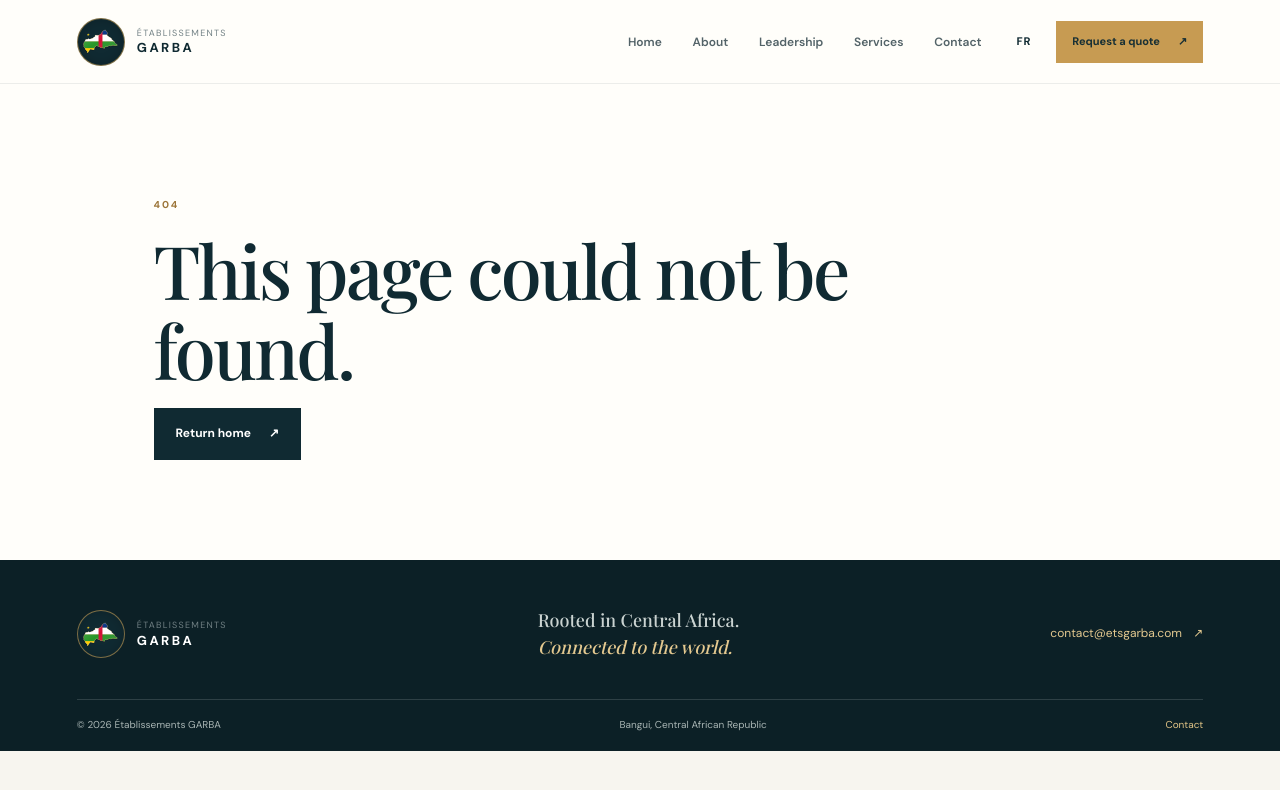
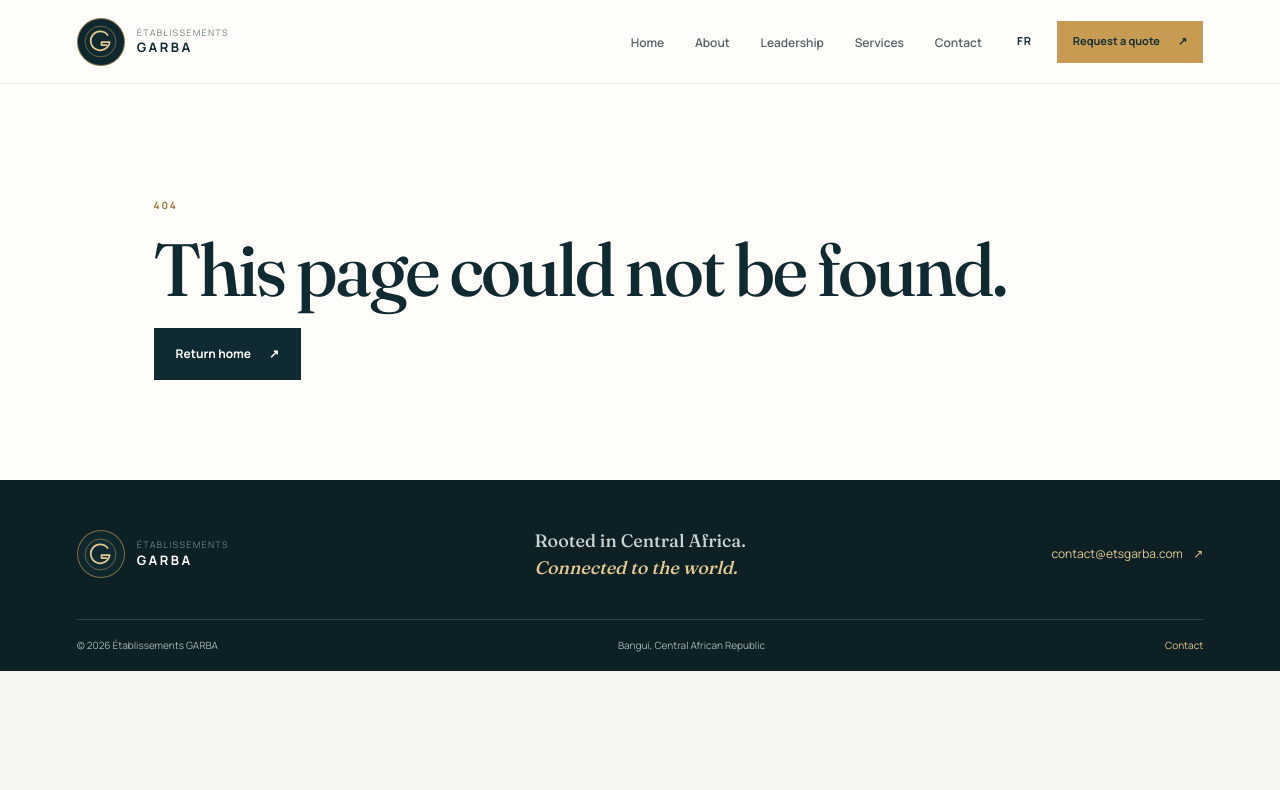
Before and after one commit to adab-tech/etsgarba, a plain HTML site: page web/index.html in a window 1280 px wide. Drawn offline with nearby package versions, Linux system fonts and the light colour scheme.

Commit message:
Polish Ets Garba brand and service imagery
Co-authored-by: Copilot <223556219+Copilot@users.noreply.github.com>

```diff
--- a/web/index.html
+++ b/web/index.html
@@ -7,9 +7,6 @@
     <meta name="description" content="Ets Garba is a trading house in Bangui, Central African Republic, working across general trade, import-export, automotive, equipment and more.">
     <title>Ets Garba — Rooted in Central Africa, connected to the world</title>
     <script>document.write(`<base href="${location.pathname === "/etsgarba" || location.pathname.startsWith("/etsgarba/") ? "/etsgarba/" : "/"}">`);</script>
-    <link rel="preconnect" href="https://fonts.googleapis.com">
-    <link rel="preconnect" href="https://fonts.gstatic.com" crossorigin>
-    <link href="https://fonts.googleapis.com/css2?family=DM+Sans:wght@400;500;600;700&family=Playfair+Display:wght@500;600;700&display=swap" rel="stylesheet">
     <link rel="stylesheet" href="static/site.css">
     <script defer src="static/site.js"></script>
   </head>
@@ -17,7 +14,7 @@
     <a class="skip-link" href="#main">Skip to content</a>
     <header class="site-header">
       <a class="brand" href="/" data-route="/" aria-label="Ets Garba home">
-        <span class="brand-mark" aria-hidden="true"><img src="static/car-flag-map.svg" alt=""></span>
+        <span class="brand-mark" aria-hidden="true"><img src="static/garba-mark.svg" alt=""></span>
         <span class="brand-name">Établissements <strong>GARBA</strong></span>
       </a>
       <button class="menu-toggle" type="button" aria-expanded="false" aria-controls="primary-nav">
@@ -41,7 +38,7 @@
     <footer class="site-footer">
       <div class="footer-top">
         <a class="brand brand-light" href="/" data-route="/">
-          <span class="brand-mark" aria-hidden="true"><img src="static/car-flag-map.svg" alt=""></span>
+          <span class="brand-mark" aria-hidden="true"><img src="static/garba-mark.svg" alt=""></span>
           <span class="brand-name">Établissements <strong>GARBA</strong></span>
         </a>
         <p class="footer-motto">Rooted in Central Africa.<br><em>Connected to the world.</em></p>
--- a/web/static/site.css
+++ b/web/static/site.css
@@ -8,8 +8,39 @@
   --gold-light: #e4c990;
   --muted: #718084;
   --line: #dce1dc;
-  --serif: "Playfair Display", Georgia, serif;
-  --sans: "DM Sans", Arial, sans-serif;
+  --serif: "Fraunces", Georgia, serif;
+  --sans: "Manrope", Arial, sans-serif;
+}
+
+@font-face {
+  font-family: Fraunces;
+  font-style: normal;
+  font-weight: 100 900;
+  font-display: swap;
+  src: url("fonts/fraunces-latin.woff2") format("woff2");
+}
+@font-face {
+  font-family: Fraunces;
+  font-style: normal;
+  font-weight: 100 900;
+  font-display: swap;
+  src: url("fonts/fraunces-latin-ext.woff2") format("woff2");
+  unicode-range: U+0100-024F, U+1E00-1EFF, U+2020, U+20A0-20AB, U+20AD-20CF, U+2113, U+2C60-2C7F, U+A720-A7FF;
+}
+@font-face {
+  font-family: Manrope;
+  font-style: normal;
+  font-weight: 200 800;
+  font-display: swap;
+  src: url("fonts/manrope-latin.woff2") format("woff2");
+}
+@font-face {
+  font-family: Manrope;
+  font-style: normal;
+  font-weight: 200 800;
+  font-display: swap;
+  src: url("fonts/manrope-latin-ext.woff2") format("woff2");
+  unicode-range: U+0100-024F, U+1E00-1EFF, U+2020, U+20A0-20AB, U+20AD-20CF, U+2113, U+2C60-2C7F, U+A720-A7FF;
 }
 
 * { box-sizing: border-box; }
@@ -26,7 +57,7 @@ button:focus-visible, a:focus-visible, input:focus-visible, select:focus-visible
 .site-header { position: sticky; top: 0; z-index: 10; display: flex; align-items: center; justify-content: space-between; gap: 28px; min-height: 84px; padding: 0 clamp(22px, 6vw, 92px); background: rgba(255, 254, 250, .96); border-bottom: 1px solid rgba(16, 42, 50, .08); backdrop-filter: blur(12px); }
 .brand { display: inline-flex; align-items: center; gap: 12px; flex-shrink: 0; }
 .brand-mark { display: grid; place-items: center; width: 48px; height: 48px; overflow: hidden; border: 1px solid rgba(199,155,82,.6); border-radius: 50%; background: #102a32; box-shadow: inset 0 0 12px rgba(0,0,0,.2); }
-.brand-mark img { width: 39px; height: 29px; object-fit: contain; }
+.brand-mark img { width: 35px; height: 35px; object-fit: contain; }
 .brand-name { display: grid; color: var(--muted); font-size: 9px; letter-spacing: .14em; line-height: 1.35; text-transform: uppercase; }
 .brand-name strong { color: var(--ink); font-size: 13px; letter-spacing: .19em; }
 .primary-nav { display: flex; align-items: center; gap: clamp(16px, 2.4vw, 36px); margin-left: auto; }
@@ -78,10 +109,11 @@ h1 em, h2 em { color: var(--gold); font-weight: 500; }
 .section-heading p, .reach-copy .section-heading > p { max-width: 570px; color: var(--muted); font-size: 14px; }
 .section-services { background: var(--white); }
 .service-grid { display: grid; grid-template-columns: repeat(2, 1fr); margin: 0 0 32px; border-top: 1px solid var(--line); }
-.service-card { display: grid; grid-template-columns: 43px 1fr 30px; align-items: center; gap: 17px; min-height: 94px; padding: 20px 14px 20px 4px; border-bottom: 1px solid var(--line); transition: background .2s; }
+.service-card { display: grid; grid-template-columns: 76px 1fr 30px; align-items: center; gap: 17px; min-height: 112px; padding: 16px 14px 16px 4px; border-bottom: 1px solid var(--line); transition: background .2s; }
 .service-card:nth-child(odd) { margin-right: 35px; }
 .service-card:nth-child(even) { margin-left: 35px; }
 .service-card:hover { background: #f9f7f1; }
+.service-card img { width: 76px; height: 76px; object-fit: cover; }
 .service-number { color: #ac854b; font-size: 10px; font-weight: 700; letter-spacing: .12em; }
 .service-card-content { display: grid; gap: 5px; }
 .service-card-content strong { font: 600 18px var(--serif); }
@@ -134,6 +166,7 @@ h1 em, h2 em { color: var(--gold); font-weight: 500; }
 .service-detail-heading > .service-number { position: absolute; top: 2px; left: 0; font-size: 13px; }
 .service-detail-heading h2 { margin: 13px 0 9px; font: 500 clamp(32px, 4vw, 46px)/1.2 var(--serif); }
 .service-detail-heading p { max-width: 420px; color: var(--muted); font-size: 14px; }
+.service-detail-image { display: block; width: 100%; aspect-ratio: 16 / 9; margin-top: 24px; object-fit: cover; background: #e8e9df; }
 .service-detail-body { align-self: center; }
 .service-detail-body > p { color: #5f7072; font-size: 14px; }
 .service-detail-body h3 { margin: 25px 0 10px; font: 600 16px var(--serif); }
@@ -184,7 +217,7 @@ h1 em, h2 em { color: var(--gold); font-weight: 500; }
 @media (max-width: 760px) {
   .site-header { min-height: 72px; padding: 0 20px; }
   .brand-mark { width: 42px; height: 42px; }
-  .brand-mark img { width: 34px; height: 26px; }
+  .brand-mark img { width: 32px; height: 32px; }
   .brand-name { font-size: 8px; }
   .brand-name strong { font-size: 11px; }
   .menu-toggle { display: grid; gap: 5px; order: 3; width: 38px; height: 38px; place-content: center; border: 1px solid var(--line); background: transparent; cursor: pointer; }
--- a/web/static/site.js
+++ b/web/static/site.js
@@ -172,6 +172,15 @@ const serviceIds = [
   "contrats-marches",
   "externalisation-internationale"
 ];
+const serviceVisuals = [
+  ["general-trade.jpg", "Fresh produce at a market", "Produits frais sur un marché"],
+  ["import-export.jpg", "Cargo ship at a container port", "Porte-conteneurs dans un port"],
+  ["automotive.jpg", "Mechanic servicing a vehicle", "Mécanicien réparant un véhicule"],
+  ["vehicle-rental.jpg", "Cars available for hire", "Véhicules disponibles à la location"],
+  ["equipment.jpg", "Technician working on equipment", "Technicien travaillant sur des équipements"],
+  ["contracts.jpg", "Business partners reviewing a document", "Partenaires examinant un document"],
+  ["international-partners.jpg", "International business meeting", "Réunion d’affaires internationale"]
+];
 const BASE_PATH = location.pathname === "/etsgarba" || location.pathname.startsWith("/etsgarba/")
   ? "/etsgarba"
   : "";
@@ -192,7 +201,7 @@ function sectionHeading(eyebrow, title, description = "") {
 function serviceCards(t, limit = t.serviceData.length) {
   return t.serviceData.slice(0, limit).map((service, index) => `
     <a class="service-card" href="${BASE_PATH}/services#${serviceIds[index]}" data-route="/services#${serviceIds[index]}">
-      <span class="service-number">${String(index + 1).padStart(2, "0")}</span>
+      <img src="${BASE_PATH}/static/images/${serviceVisuals[index][0]}" alt="" loading="lazy">
       <span class="service-card-content"><strong>${service[0]}</strong><span>${service[1]}</span></span>
       <span class="arrow" aria-hidden="true">↗</span>
     </a>`).join("");
@@ -255,7 +264,7 @@ function servicesPage(t) {
     <section class="page-hero"><span class="eyebrow">${t.servicesPageLabel}</span><h1>${t.servicesPageTitle}</h1><p>${t.servicesPageIntro}</p></section>
     <section class="service-details">${t.serviceData.map((service, i) => `
       <article class="service-detail" id="${serviceIds[i]}">
-        <div class="service-detail-heading"><span class="service-number">${String(i + 1).padStart(2, "0")}</span><span class="eyebrow">${t.servicesPageLabel}</span><h2>${service[0]}</h2><p>${service[1]}</p></div>
+        <div class="service-detail-heading"><span class="service-number">${String(i + 1).padStart(2, "0")}</span><span class="eyebrow">${t.servicesPageLabel}</span><h2>${service[0]}</h2><p>${service[1]}</p><img class="service-detail-image" src="${BASE_PATH}/static/images/${serviceVisuals[i][0]}" alt="${language === "fr" ? serviceVisuals[i][2] : serviceVisuals[i][1]}" loading="lazy"></div>
         <div class="service-detail-body"><p>${service[2]}</p><h3>${language === "fr" ? "Ce que cela comprend" : "What this includes"}</h3><ul>${service[3].map(item => `<li>${item}</li>`).join("")}</ul>${routeLink("/contact", `${t.quote} <span aria-hidden="true">↗</span>`, "text-link")}</div>
       </article>`).join("")}
     </section>`;
```
Also changed, not shown: web/static/fonts/Fraunces-OFL.txt (added), web/static/fonts/Manrope-OFL.txt (added), web/static/fonts/fraunces-latin-ext.woff2 (added), web/static/fonts/fraunces-latin.woff2 (added), web/static/fonts/manrope-latin-ext.woff2 (added), web/static/fonts/manrope-latin.woff2 (added), web/static/garba-mark.svg (added), web/static/images/automotive.jpg (added), web/static/images/contracts.jpg (added), web/static/images/equipment.jpg (added), web/static/images/general-trade.jpg (added), web/static/images/import-export.jpg (added), web/static/images/international-partners.jpg (added), web/static/images/vehicle-rental.jpg (added), 2 other files.
